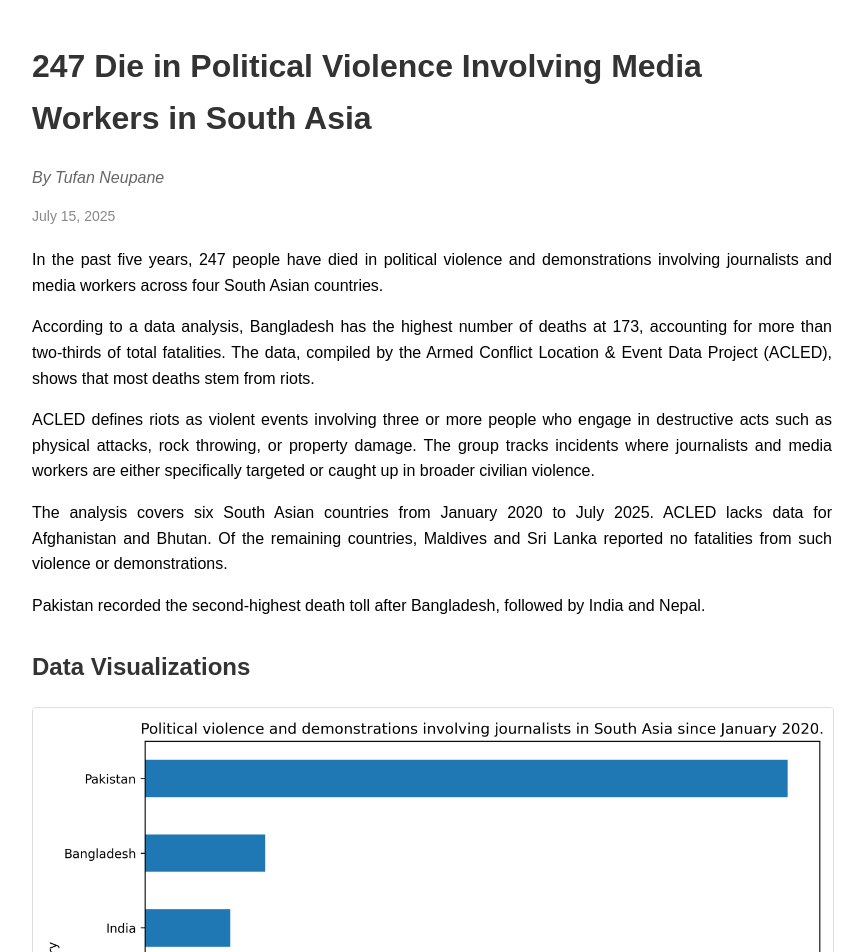
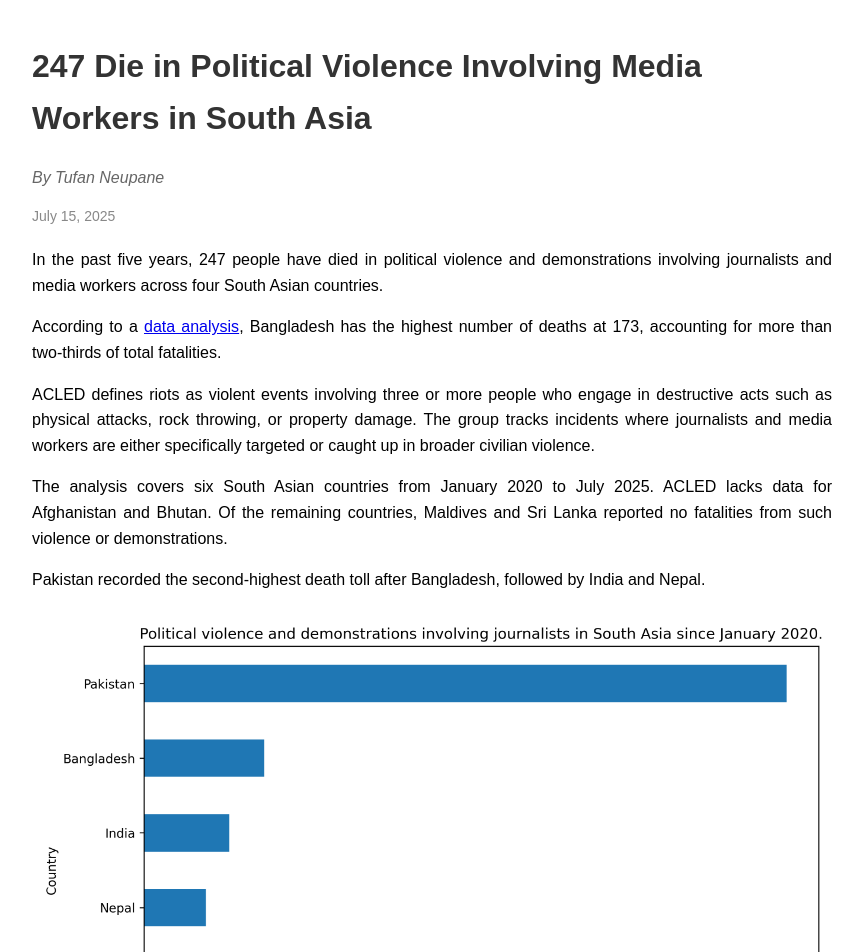
Before and after one commit to tufanjee/tufanjee.github.io, a plain HTML site: page index.html in a window 1280 px wide. Shown: the top 952 px of the page, without its empty margins (208-1073 px from the left). Drawn offline with Linux system fonts and the light colour scheme.

Commit message:
Update index.html

```diff
--- a/index.html
+++ b/index.html
@@ -23,21 +23,6 @@
         color: #888;
         margin-bottom: 20px;
       }
-      h2 {
-        color: #333;
-        margin-top: 30px;
-        margin-bottom: 15px;
-      }
-      img {
-        border: 1px solid #ddd;
-        border-radius: 4px;
-      }
-      a {
-        color: #0066cc;
-      }
-      a:hover {
-        text-decoration: none;
-      }
       p {
         margin-bottom: 15px;
         text-align: justify;
@@ -53,7 +38,7 @@
 
     <p>In the past five years, 247 people have died in political violence and demonstrations involving journalists and media workers across four South Asian countries.</p>
 
-    <p>According to a data analysis, Bangladesh has the highest number of deaths at 173, accounting for more than two-thirds of total fatalities. The data, compiled by the Armed Conflict Location & Event Data Project (ACLED), shows that most deaths stem from riots.</p>
+    <p>According to a <a href="Disorder Involving the Media.ipynb" target="_blank">data analysis</a>, Bangladesh has the highest number of deaths at 173, accounting for more than two-thirds of total fatalities.</p>
 
     <p>ACLED defines riots as violent events involving three or more people who engage in destructive acts such as physical attacks, rock throwing, or property damage. The group tracks incidents where journalists and media workers are either specifically targeted or caught up in broader civilian violence.</p>
 
@@ -61,7 +46,6 @@
 
     <p>Pakistan recorded the second-highest death toll after Bangladesh, followed by India and Nepal.</p>
 
-    <h2>Data Visualizations</h2>
     <img src="bar_chart_journalist_incidents.png" alt="Bar Chart of Journalist Incidents" style="max-width: 100%; height: auto; margin: 20px 0; display: block;">
 
     <p>Around one-fourth of deaths are from "violence against civilians." ACLED defines this as violence by armed groups against unarmed non-combatants. Among countries with reported deaths, only Bangladesh, India and Pakistan recorded fatalities under this category. The data shows political militias are responsible for nearly 90% of these deaths across the three countries.</p>
@@ -70,14 +54,13 @@
 
     <p>However, Bangladesh has the highest fatality rate in political violence. The data shows that, on average, one person died in every five reported incidents in Bangladesh. Pakistan maintained the lowest fatality rate among countries with reported deaths, with nine fatalities per 1,000 incidents.</p>
 
-    <h2>Data Visualizations</h2>
     <img src="scatter_fatality_rate_vs_incidents.png" alt="Scatter Plot: Fatality Rate vs Incidents" style="max-width: 100%; height: auto; margin: 20px 0; display: block;">
 
     <p>The dataset includes all civilians who engage professionally in news media creation. ACLED updates the data weekly, typically on Mondays or Tuesdays. This analysis was downloaded on July 8, 2025, and covers events through July 4, 2025.</p>
 
     <p>The timeframe begins in January 2020 to ensure consistent data across all countries, as ACLED began collecting data for the Maldives only from early 2020.</p>
 
-  <h2>Interactive Map</h2>
+
     <iframe title="Political Violence and Demonstrations Involving Journalists in South Asia (2020-2025)" aria-label="map" id="datawrapper-chart-6QYCR" src="https://datawrapper.dwcdn.net/6QYCR/2/" scrolling="no" frameborder="0" style="width: 0; min-width: 100% !important; border: none; margin: 20px 0;" height="851" data-external="1"></iframe>
     <script type="text/javascript">!function(){"use strict";window.addEventListener("message",function(a){if(void 0!==a.data["datawrapper-height"]){var e=document.querySelectorAll("iframe");for(var t in a.data["datawrapper-height"])for(var r,i=0;r=e[i];i++)if(r.contentWindow===a.source){var d=a.data["datawrapper-height"][t]+"px";r.style.height=d}}})}();
     </script>
```
